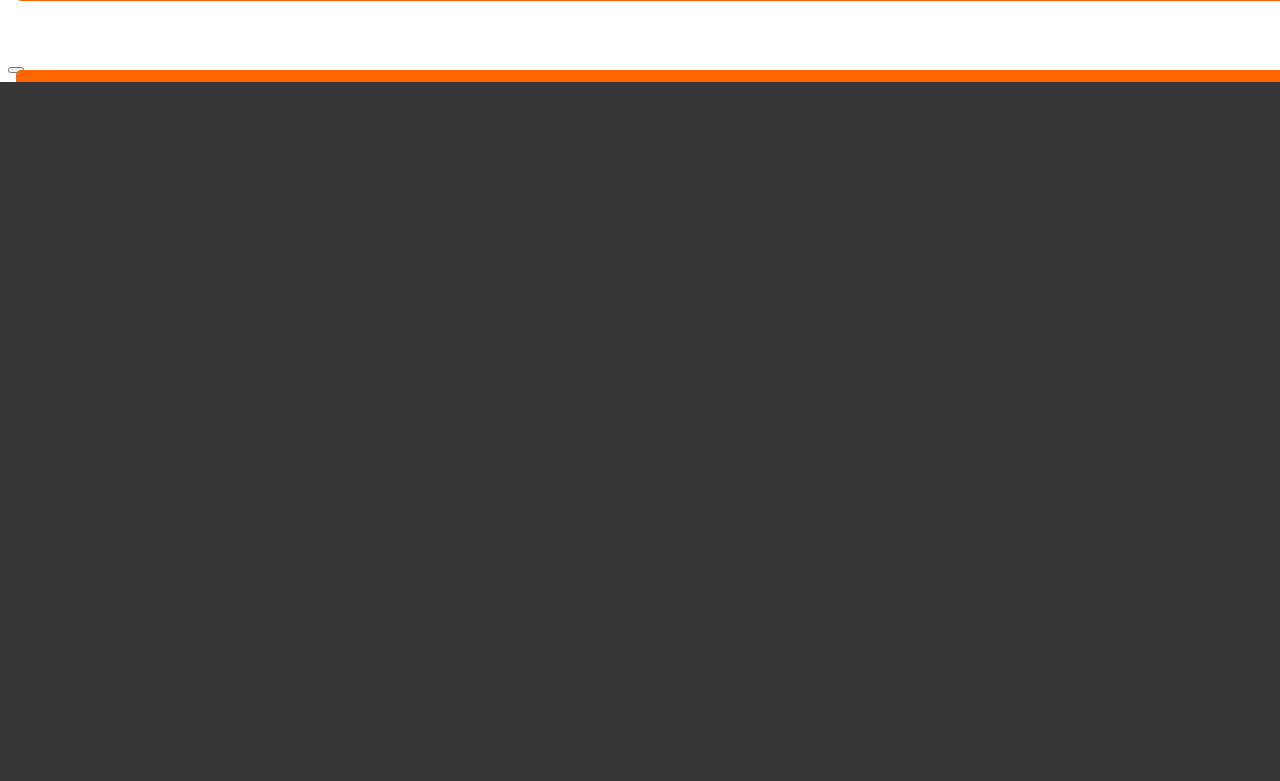
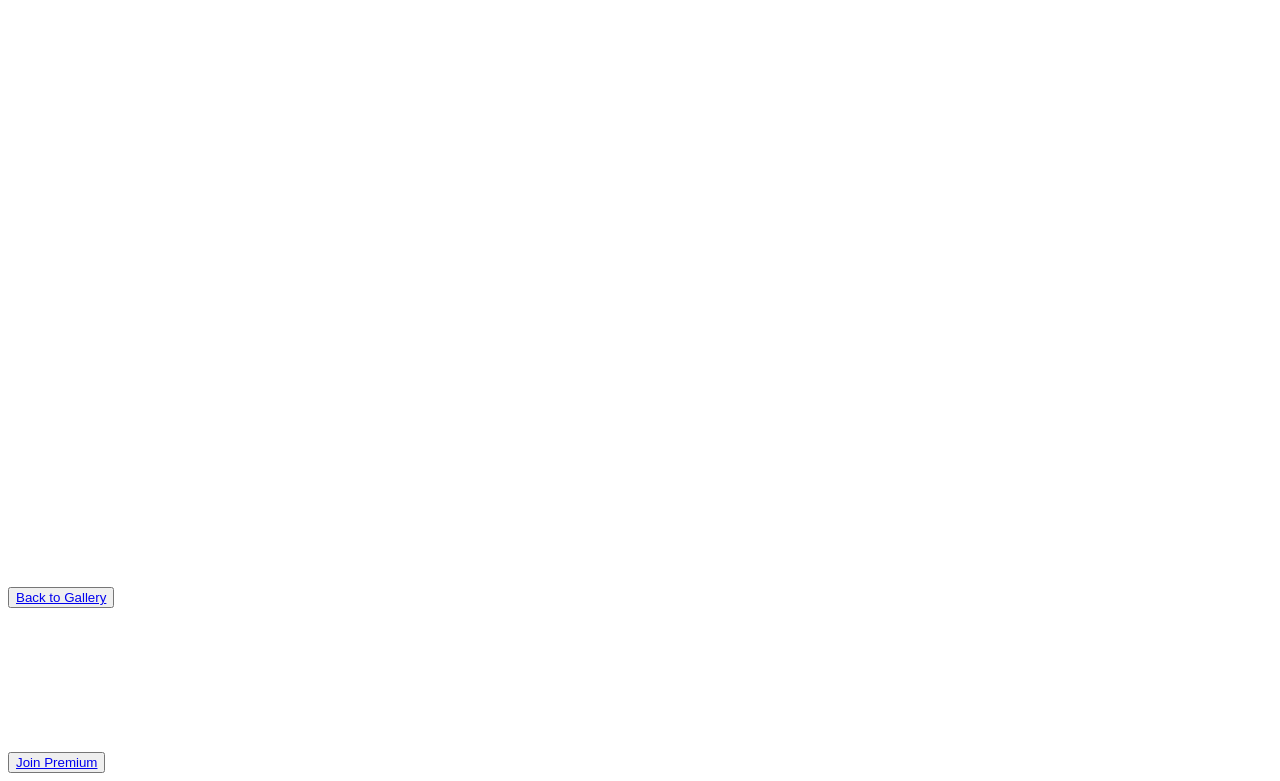
Before and after one commit to afcentertainment/por, a Flask app: template app/templates/play.html in a window 1280 px wide. Shown: the part 879-1660 px from the top of the page. Before the commit the page ends 961 px from the top, so only its background shows below. Run offline with Flask 2, Linux system fonts and the light colour scheme; the template is opened without the code that fills it: most values are stand-ins (such as "Sample title", 1, 10 or a date in 2020).

Commit message:
Your commit message here

```diff
--- a/app/templates/play.html
+++ b/app/templates/play.html
@@ -3,68 +3,26 @@
 <head>
     <title>Video Player</title>
     <style>
-
-        /* Adjust content spacing to accommodate the fixed header */
-        body {
-            padding-top: 40px; /* Add top padding to body to prevent content from being hidden behind the header */
-        }
-        .join-premium a {
-            background-color: #ff6600; /* Orange color */
-            color: white;
-            display: flex;
-            position: fixed;
-            align-items: center;
-            justify-content: center;
-            padding: 10px 20px; /* Adjust size as needed */
-            text-align: center;
-            width: 100%;
-            text-decoration: none;
-            display: inline-block;
-            font-size: 48px;
-            border-radius: 5px;
-
-            transition: background-color 0.3s ease; /* Smooth background color transition on hover */
+        /* CSS for video player container */
+        .video-container {
+            max-width: 100%; /* Ensure the video does not exceed the container width */
+            position: relative;
+            padding-bottom: 56.25%; /* 16:9 aspect ratio (adjust as needed) */
         }
 
-        /* Hover effect for the link */
-        .join-premium a:hover {
-            background-color: #ff8800; /* Slightly lighter orange on hover */
-        }
-       /* CSS for video player */
-       .video-container {
-            width: 100%;
-            position: relative;
-        }
-
+        /* CSS for the video itself */
         video {
-            width: 100%;
-        }
-
-        /* CSS for video controls */
-
-        video::-webkit-media-controls-play-button,
-        video::-webkit-media-controls-volume-slider,
-        video::-webkit-media-controls-mute-button,
-        video::-webkit-media-controls-timeline {
-            width: auto; /* Adjust the size of the control buttons as needed */
-            height: auto; /* Adjust the size of the control buttons as needed */
-        }
-
-        /* Center the play button vertically */
-        video::-webkit-media-controls-play-button {
-            margin-top: auto;
-            margin-bottom: auto;
+            width: 100%; /* Ensure the video takes up the full container width */
+            height: auto; /* Automatically adjust the height based on the aspect ratio */
         }
     </style>
 </head>
-
-
 <body>
     <h4>Video Player</h4>
-    <h2>{{ selected_video['title'] }}</h2>
+    <h1>{{selected_video['title']}}</h1>
     <!-- Video player container -->
     <div class="video-container">
-        <video width="100%" controls>
+        <video controls>
             <source src="{{ selected_video['dwn'] }}" type="video/mp4">
             Your browser does not support the video tag.
         </video>
@@ -72,23 +30,13 @@
 
     <!-- Back to Gallery link -->
     <div class="container">
-
         <button class="join-premium">
-                <a href="javascript:history.back();">Back to Gallery</a>
+            <a href="{{ url_for('index') }}">Back to Gallery</a>
         </button>
-            <br>
-            <br>
-            <br>
-            <br>
-            <br>
-            <br>
-            <br>
-            <br>
+        <br><br><br><br><br><br><br><br><br>
         <button class="join-premium">
             <a href="https://cosmofeed.com/vp/64feaa4ec0098b001e138902">Join Premium</a>
         </button>
     </div>
-
-
 </body>
 </html>
```
Lines whose indentation alone changed are shown as unchanged.
